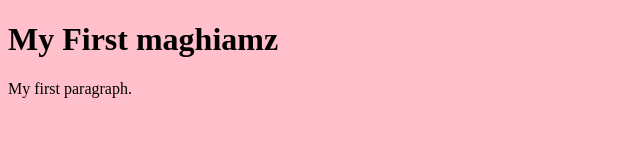
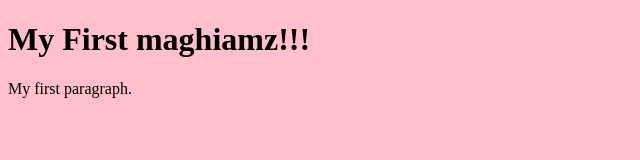
Before and after one commit to mariaminasian/test, a plain HTML site: page index.html in a window 1280 px wide. Shown: the full height of the page, 0-640 px from the left. Drawn offline with Linux system fonts and the light colour scheme.

```diff
--- a/index.html
+++ b/index.html
@@ -1,8 +1,8 @@
 <!DOCTYPE html>
 <html>
-<body style="background-color:pink;">
+<body style="background-color:pink">
 
-<h1>My First maghiamz</h1>
+<h1>My First maghiamz!!! </h1>
 <p>My first paragraph.</p>
 
 </body>
```
